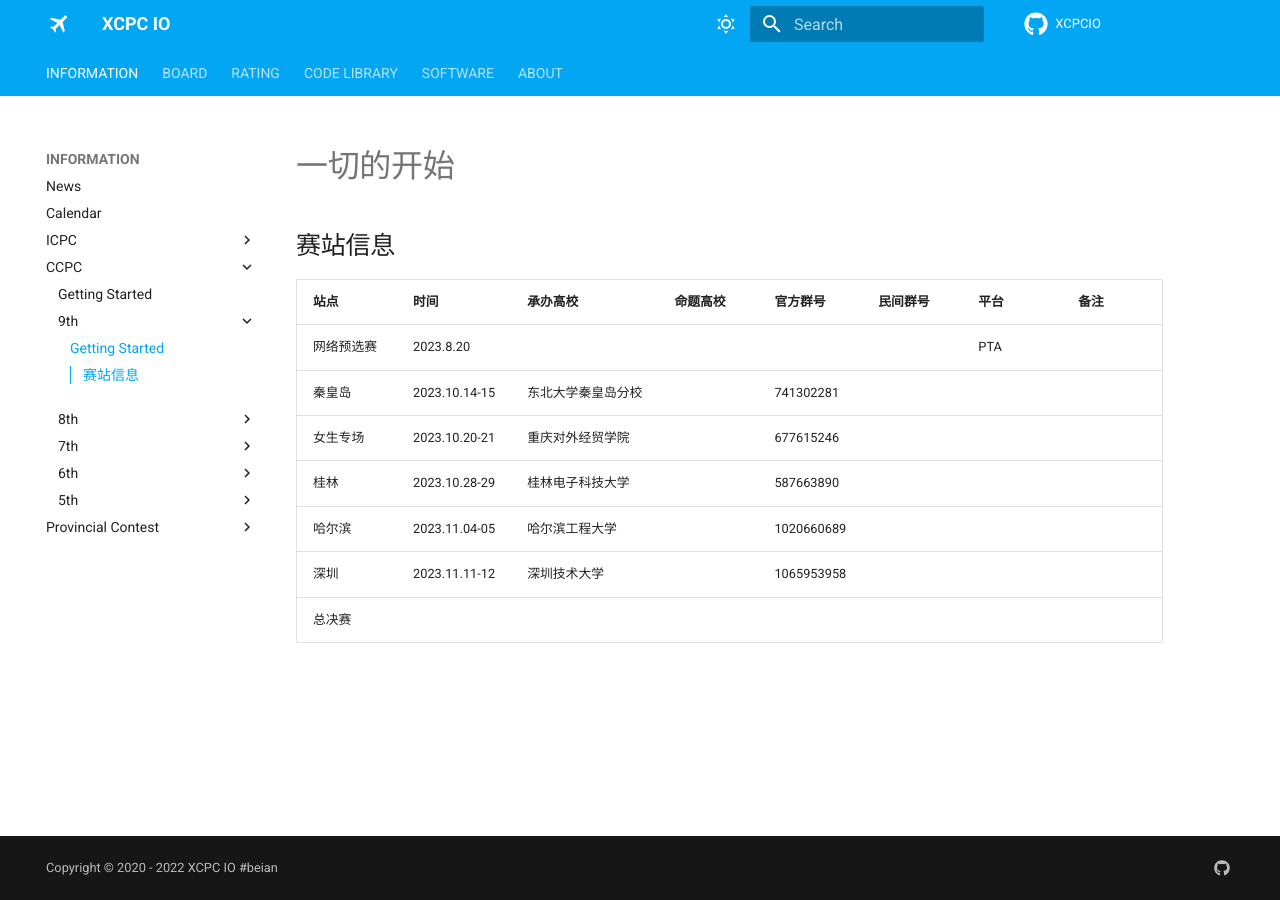
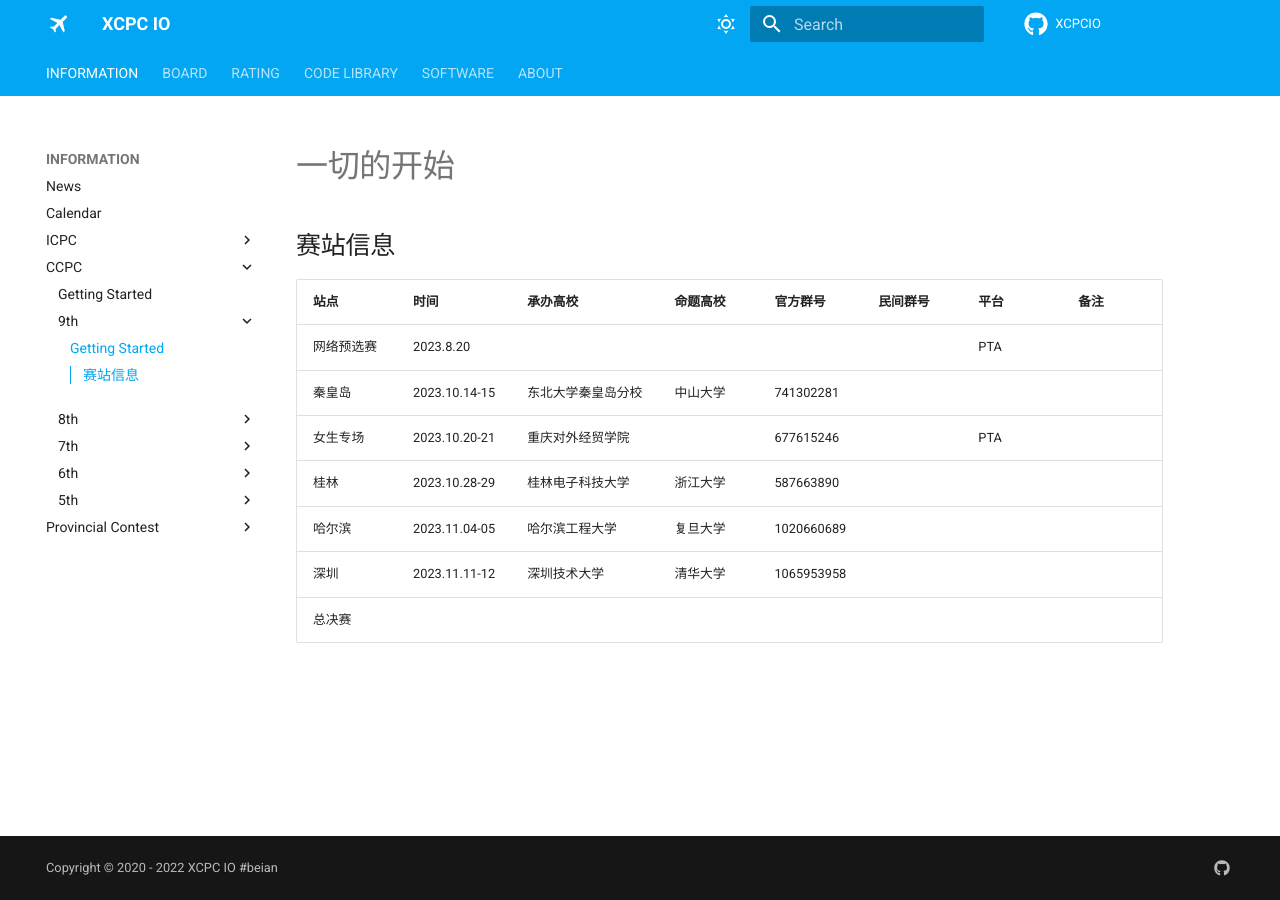
Before and after one commit to xcpcio/docs, an MkDocs documentation site: the page built from docs/info/ccpc/9th/index.md, in a window 1280 px wide. Built offline with MkDocs 1.6.1 and Material for MkDocs 9.7.7, drawn with Linux system fonts in a browser that asks for light colours; comment, search, counter and statistics services are not loaded.

Commit message:
feat: add contest prepare school
Signed-off-by: Dup4 <lyuzhi.pan@gmail.com>

```diff
--- a/docs/info/ccpc/9th/index.md
+++ b/docs/info/ccpc/9th/index.md
@@ -5,9 +5,9 @@
 | 站点       | 时间          | 承办高校           | 命题高校 | 官方群号   | 民间群号 | 平台 | 备注 |
 | :--------- | :------------ | :----------------- | :------- | :--------- | :------- | :--- | :--- |
 | 网络预选赛 | 2023.8.20     |                    |          |            |          | PTA  |      |
-| 秦皇岛     | 2023.10.14-15 | 东北大学秦皇岛分校 |          | 741302281  |          |      |      |
-| 女生专场   | 2023.10.20-21 | 重庆对外经贸学院   |          | 677615246  |          |      |      |
-| 桂林       | 2023.10.28-29 | 桂林电子科技大学   |          | 587663890  |          |      |      |
-| 哈尔滨     | 2023.11.04-05 | 哈尔滨工程大学     |          | 1020660689 |          |      |      |
-| 深圳       | 2023.11.11-12 | 深圳技术大学       |          | 1065953958 |          |      |      |
+| 秦皇岛     | 2023.10.14-15 | 东北大学秦皇岛分校 | 中山大学 | 741302281  |          |      |      |
+| 女生专场   | 2023.10.20-21 | 重庆对外经贸学院   |          | 677615246  |          | PTA  |      |
+| 桂林       | 2023.10.28-29 | 桂林电子科技大学   | 浙江大学 | 587663890  |          |      |      |
+| 哈尔滨     | 2023.11.04-05 | 哈尔滨工程大学     | 复旦大学 | 1020660689 |          |      |      |
+| 深圳       | 2023.11.11-12 | 深圳技术大学       | 清华大学 | 1065953958 |          |      |      |
 | 总决赛     |               |                    |          |            |          |      |      |
```
